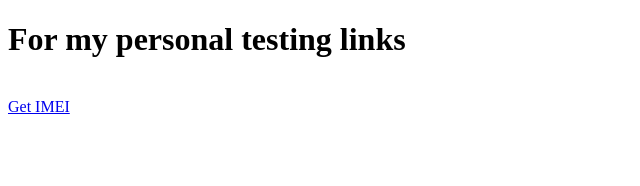
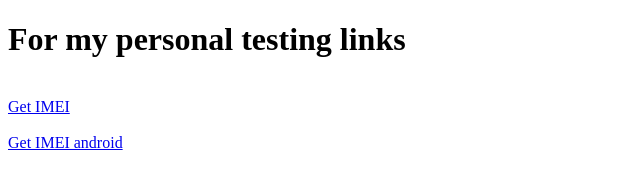
Before and after one commit to thaives/testlink, a plain HTML site: page index.html in a window 1280 px wide. Shown: the whole page, without its empty margins (0-640 px from the left). Drawn offline with Linux system fonts and the light colour scheme.

Commit message:
Update index.html

```diff
--- a/index.html
+++ b/index.html
@@ -14,7 +14,7 @@
  	</div>
 	<br/>
 	<div>
-     		<a href="tel:*06> Get IMEI android</a>
+     		<a href="tel:*06"> Get IMEI android</a>
  	</div>
 
 </body>
```
